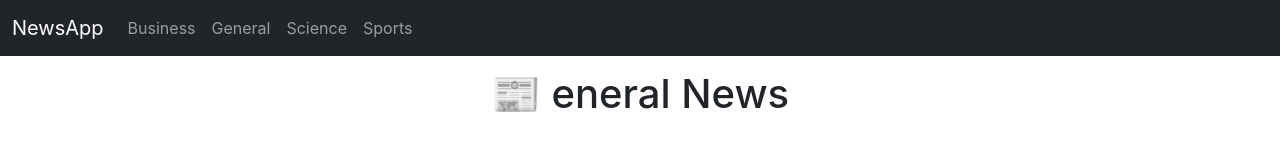
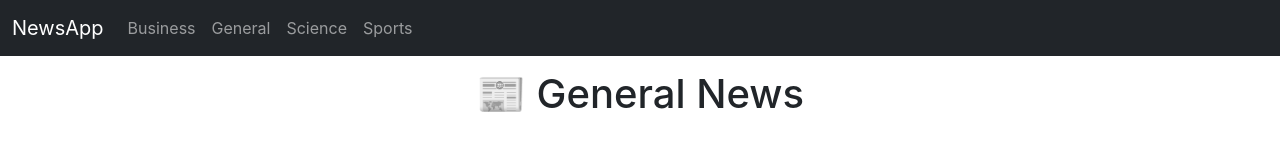
Before and after one commit to Mr-AhmadRaza/NewsApp-React-Project, a React (Create React App) app: page / in a window 1280 px wide. Shown: the top 168 px of the page. Built offline with nearby package versions, Linux system fonts and the light colour scheme; no server answers.

Commit message:
fix vercel build

```diff
--- a/src/App.js
+++ b/src/App.js
@@ -14,7 +14,7 @@ const App = () => {
 
         <Routes>
           {/* Default route */}
-          <Route path="/" element={<News key="general" pageSize={5} country="pk" category="eneral" />} />
+          <Route path="/" element={<News key="general" pageSize={5} country="pk" category="General" />} />
 
           <Route path="/business" element={<News key="business" pageSize={5} country="pk" category="Business" />} />
 
```
Also changed, not shown: 1 other file (tests, documents, lock files or other folders).
